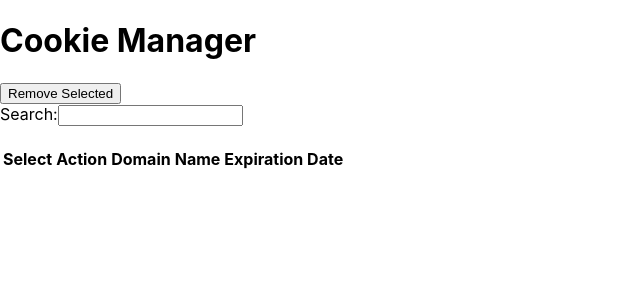
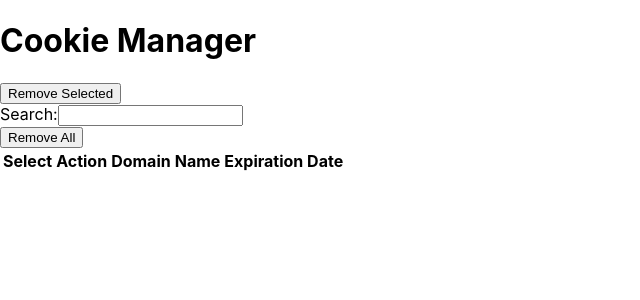
Before and after one commit to memorandumtk/cookie-manager-chrome-extension, a React (Create React App) app: page / in a window 1280 px wide. Shown: the top 300 px of the page, without its empty margins (0-640 px from the left). Built offline with nearby package versions, Linux system fonts and the light colour scheme.

Commit message:
feat: Added a function to delete the cookie table in indexdDB.

```diff
--- a/src/components/Popup.js
+++ b/src/components/Popup.js
@@ -100,10 +100,20 @@ const Popup = () => {
         setFilteredCookies(cookiesData);
     };
 
+    const removeAllCookies = async () => {
+        const db = await openDB('cookie-manager', 1);
+        await db.clear('cookies');
+        const cookiesData = await getAllCookies(db);
+        setCookies(cookiesData);
+        setFilteredCookies(cookiesData);
+    }
+
     return (
         <div>
             <h1>Cookie Manager</h1>
+
             <button onClick={removeSelectedCookies}>Remove Selected</button>
+
             <br/>
             <label htmlFor="search-box">
                 Search:
@@ -116,6 +126,9 @@ const Popup = () => {
                 />
             </label>
             <br/>
+
+            <button onClick={removeAllCookies}>Remove All</button>
+
             <br/>
             <table>
                 <thead>
@@ -142,7 +155,11 @@ const Popup = () => {
                             </label>
                         </td>
                         <td>
-                            <button onClick={(e) => { e.stopPropagation(); removeCookie(cookie.key_name); }}>Remove</button>
+                            <button onClick={(e) => {
+                                e.stopPropagation();
+                                removeCookie(cookie.key_name);
+                            }}>Remove
+                            </button>
                         </td>
                         <td>{cookie.details.domain}</td>
                         <td>{cookie.details.name}</td>
```
